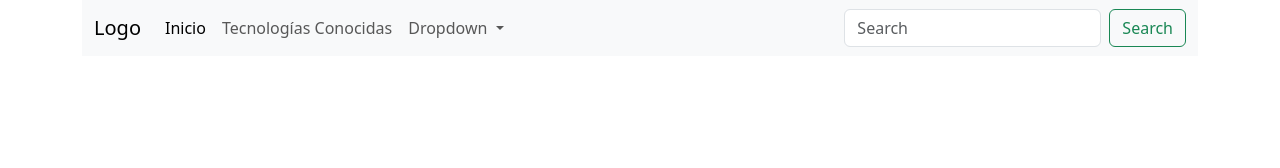
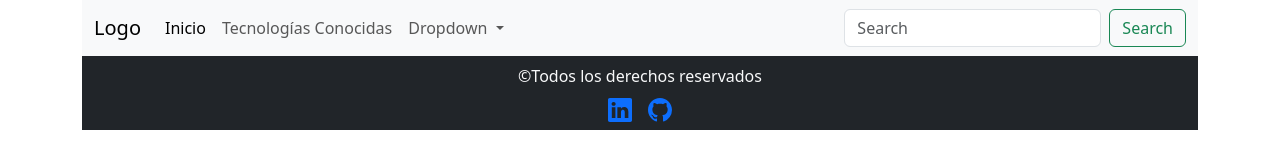
Before and after one commit to FelixLamas/pruebaLinux, a plain HTML site: page index.html in a window 1280 px wide. Drawn offline with Linux system fonts and the light colour scheme.

Commit message:
se agrega el footer con iconos svg de github y linkedin, se dio estilos con bootstrap

```diff
--- a/index.html
+++ b/index.html
@@ -79,7 +79,49 @@
       </nav>
     </header>
     <main></main>
-    <footer></footer>
+    <footer class="container">
+      <p class="bg-dark mb-0 pb-0 text-light py-2 text-center">
+        &copy;Todos los derechos reservados
+      </p>
+      <nav class="bg-dark">
+        <ul class="flex-row d-flex justify-content-center py-2 list-unstyled">
+          <li class="px-2">
+            <a
+              href="https://www.linkedin.com/in/felix-eloy-lamas-b97038260"
+              target="_blank"
+              ><svg
+                xmlns="http://www.w3.org/2000/svg"
+                width="24"
+                height="24"
+                fill="currentColor"
+                class="bi bi-linkedin"
+                viewBox="0 0 16 16"
+              >
+                <path
+                  d="M0 1.146C0 .513.526 0 1.175 0h13.65C15.474 0 16 .513 16 1.146v13.708c0 .633-.526 1.146-1.175 1.146H1.175C.526 16 0 15.487 0 14.854V1.146zm4.943 12.248V6.169H2.542v7.225h2.401zm-1.2-8.212c.837 0 1.358-.554 1.358-1.248-.015-.709-.52-1.248-1.342-1.248-.822 0-1.359.54-1.359 1.248 0 .694.521 1.248 1.327 1.248h.016zm4.908 8.212V9.359c0-.216.016-.432.08-.586.173-.431.568-.878 1.232-.878.869 0 1.216.662 1.216 1.634v3.865h2.401V9.25c0-2.22-1.184-3.252-2.764-3.252-1.274 0-1.845.7-2.165 1.193v.025h-.016a5.54 5.54 0 0 1 .016-.025V6.169h-2.4c.03.678 0 7.225 0 7.225h2.4z"
+                />
+              </svg>
+            </a>
+          </li>
+          <li class="px-2">
+            <a href="https://github.com/FelixLamas" target="_blank">
+              <svg
+                xmlns="http://www.w3.org/2000/svg"
+                width="24"
+                height="24"
+                fill="currentColor"
+                class="bi bi-github"
+                viewBox="0 0 16 16"
+              >
+                <path
+                  d="M8 0C3.58 0 0 3.58 0 8c0 3.54 2.29 6.53 5.47 7.59.4.07.55-.17.55-.38 0-.19-.01-.82-.01-1.49-2.01.37-2.53-.49-2.69-.94-.09-.23-.48-.94-.82-1.13-.28-.15-.68-.52-.01-.53.63-.01 1.08.58 1.23.82.72 1.21 1.87.87 2.33.66.07-.52.28-.87.51-1.07-1.78-.2-3.64-.89-3.64-3.95 0-.87.31-1.59.82-2.15-.08-.2-.36-1.02.08-2.12 0 0 .67-.21 2.2.82.64-.18 1.32-.27 2-.27.68 0 1.36.09 2 .27 1.53-1.04 2.2-.82 2.2-.82.44 1.1.16 1.92.08 2.12.51.56.82 1.27.82 2.15 0 3.07-1.87 3.75-3.65 3.95.29.25.54.73.54 1.48 0 1.07-.01 1.93-.01 2.2 0 .21.15.46.55.38A8.012 8.012 0 0 0 16 8c0-4.42-3.58-8-8-8z"
+                />
+              </svg>
+            </a>
+          </li>
+        </ul>
+      </nav>
+    </footer>
     <script
       src="/js/bootstrap.bundle.min.js"
       integrity="sha384-C6RzsynM9kWDrMNeT87bh95OGNyZPhcTNXj1NW7RuBCsyN/o0jlpcV8Qyq46cDfL"
```
